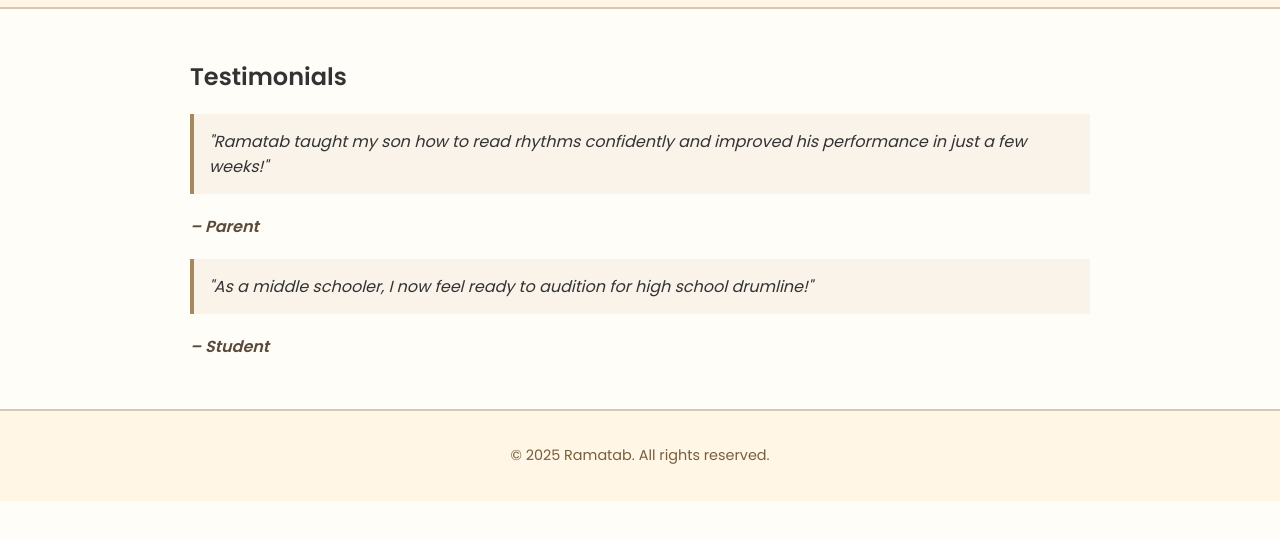
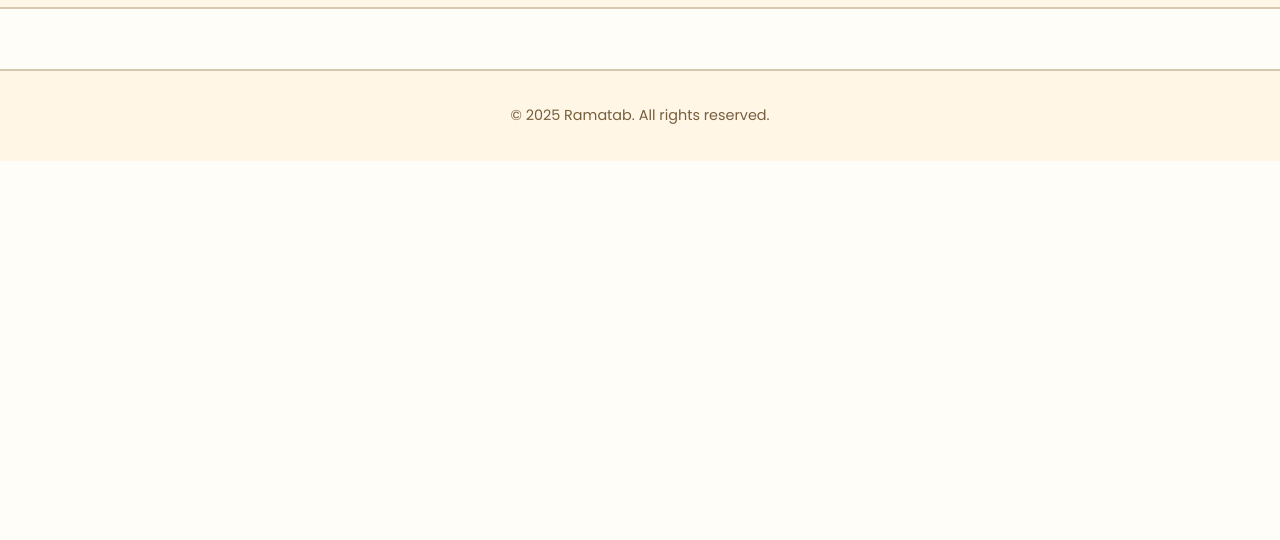
Before and after one commit to Ramatab808/ramatab, a plain HTML site: page testimonials.html in a window 1280 px wide. Shown: the part 104-644 px from the top of the page. Drawn offline with Linux system fonts and the light colour scheme.

Commit message:
Update testimonials.html

```diff
--- a/testimonials.html
+++ b/testimonials.html
@@ -24,11 +24,10 @@
 
     <main>
         <section>
-            <h2>Testimonials</h2>
-            <blockquote>"Ramatab taught my son how to read rhythms confidently and improved his performance in just a few weeks!"</blockquote>
-            <cite>– Parent</cite>
-            <blockquote>"As a middle schooler, I now feel ready to audition for high school drumline!"</blockquote>
-            <cite>– Student</cite>
+
+
+
+
         </section>
     </main>
 
```
